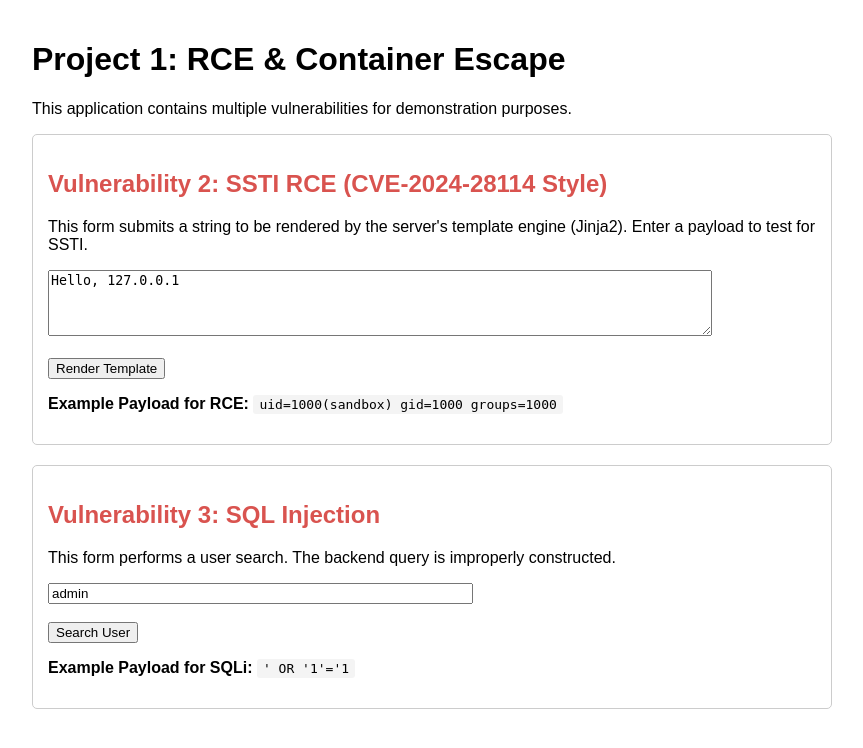
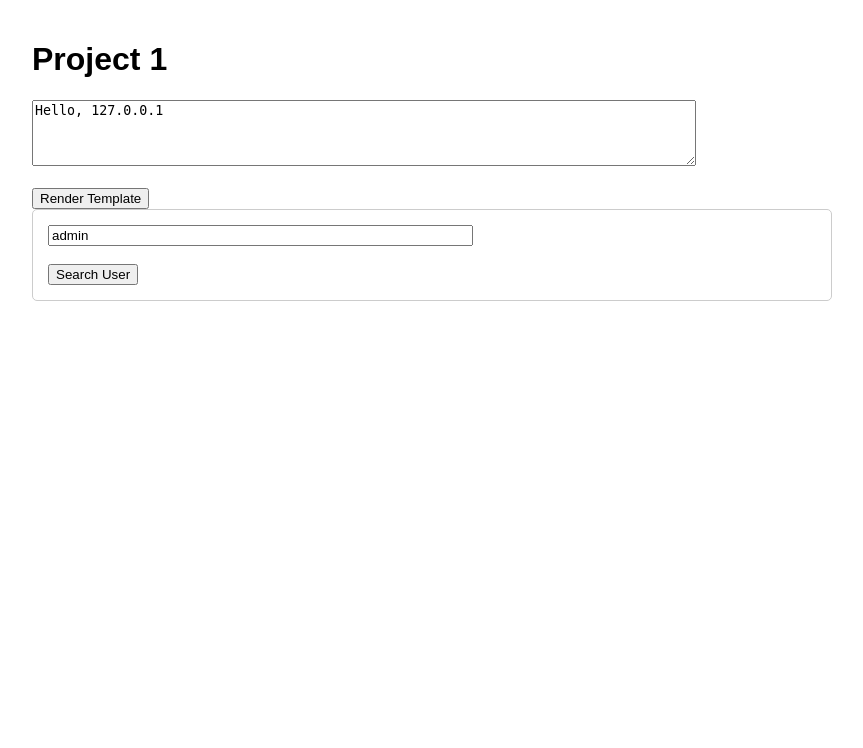
Before and after one commit to mmedhat1910/masters-testing-apps, a Flask app: page / in a window 1280 px wide. Shown: the top 748 px of the page, without its empty margins (208-1071 px from the left). Run offline with Flask 2, Linux system fonts and the light colour scheme.

Commit message:
change in proj 1 tany

```diff
--- a/project1/app/templates/index.html
+++ b/project1/app/templates/index.html
@@ -2,7 +2,7 @@
 <html lang="en">
 <head>
     <meta charset="UTF-8">
-    <title>Project 1 Vulnerabilities</title>
+    <title>Project 1</title>
     <style>
         body { font-family: sans-serif; max-width: 800px; margin: auto; padding: 20px; }
         .vuln-section { border: 1px solid #ccc; padding: 15px; margin-bottom: 20px; border-radius: 5px; }
@@ -11,27 +11,20 @@
     </style>
 </head>
 <body>
-    <h1>Project 1: RCE & Container Escape</h1>
-    <p>This application contains multiple vulnerabilities for demonstration purposes.</p>
+    <h1>Project 1</h1>
 
-    <div class="vuln-section">
-        <h2>Vulnerability 2: SSTI RCE (CVE-2024-28114 Style)</h2>
-        <p>This form submits a string to be rendered by the server's template engine (Jinja2). Enter a payload to test for SSTI.</p>
+    <div class="">
         <form action="/render" method="post" target="_blank">
             <textarea name="template" rows="4" cols="80">{{ 'Hello, ' ~ request.remote_addr }}</textarea><br><br>
             <input type="submit" value="Render Template">
         </form>
-        <p><b>Example Payload for RCE:</b> <code>{{ self.__init__.__globals__.__builtins__.__import__('os').popen('id').read() }}</code></p>
     </div>
 
     <div class="vuln-section">
-        <h2>Vulnerability 3: SQL Injection</h2>
-        <p>This form performs a user search. The backend query is improperly constructed.</p>
         <form action="/search" method="get" target="_blank">
             <input type="text" name="query" size="50" value="admin"><br><br>
             <input type="submit" value="Search User">
         </form>
-        <p><b>Example Payload for SQLi:</b> <code>' OR '1'='1</code></p>
     </div>
 
 </body>
```
